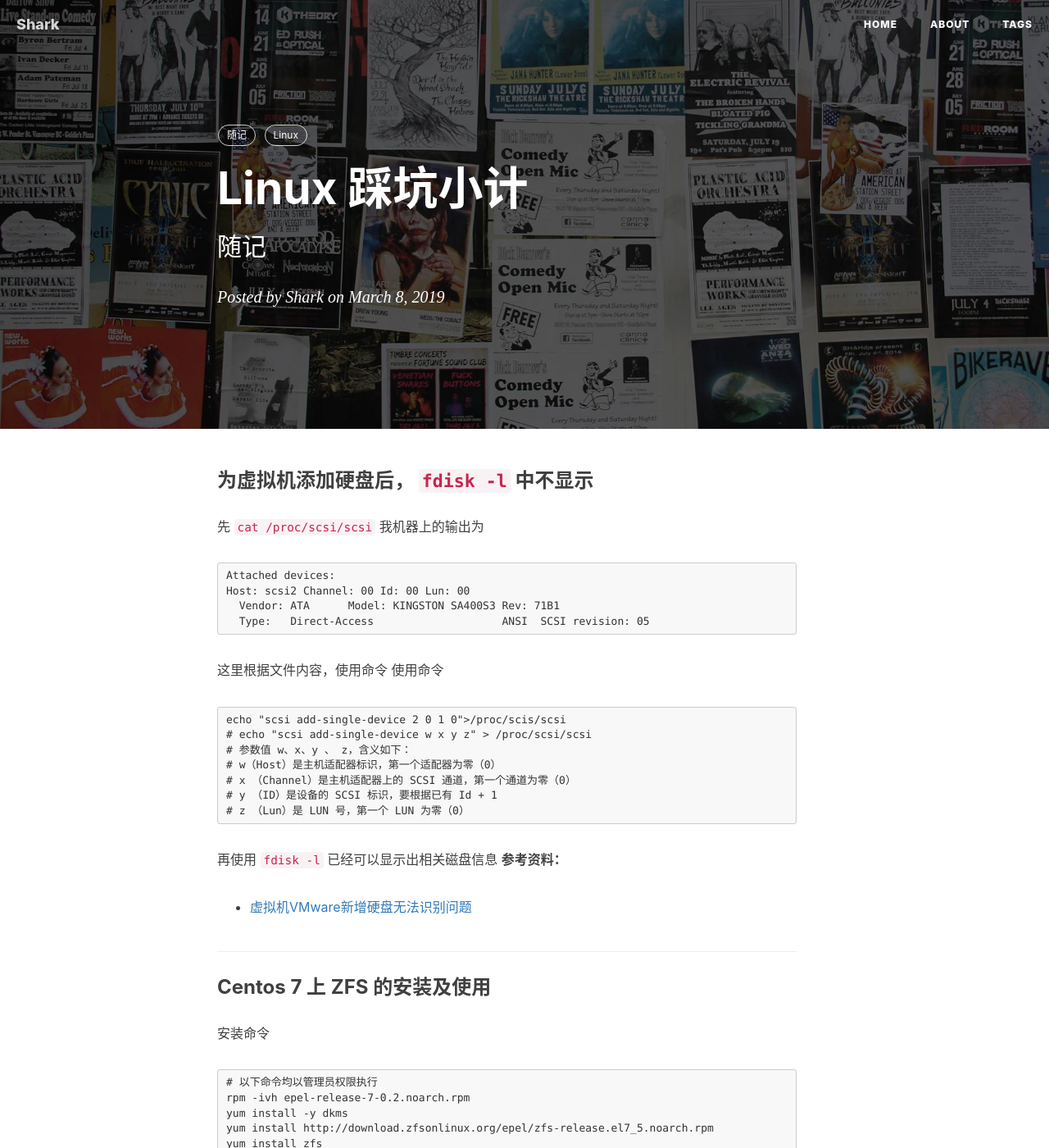
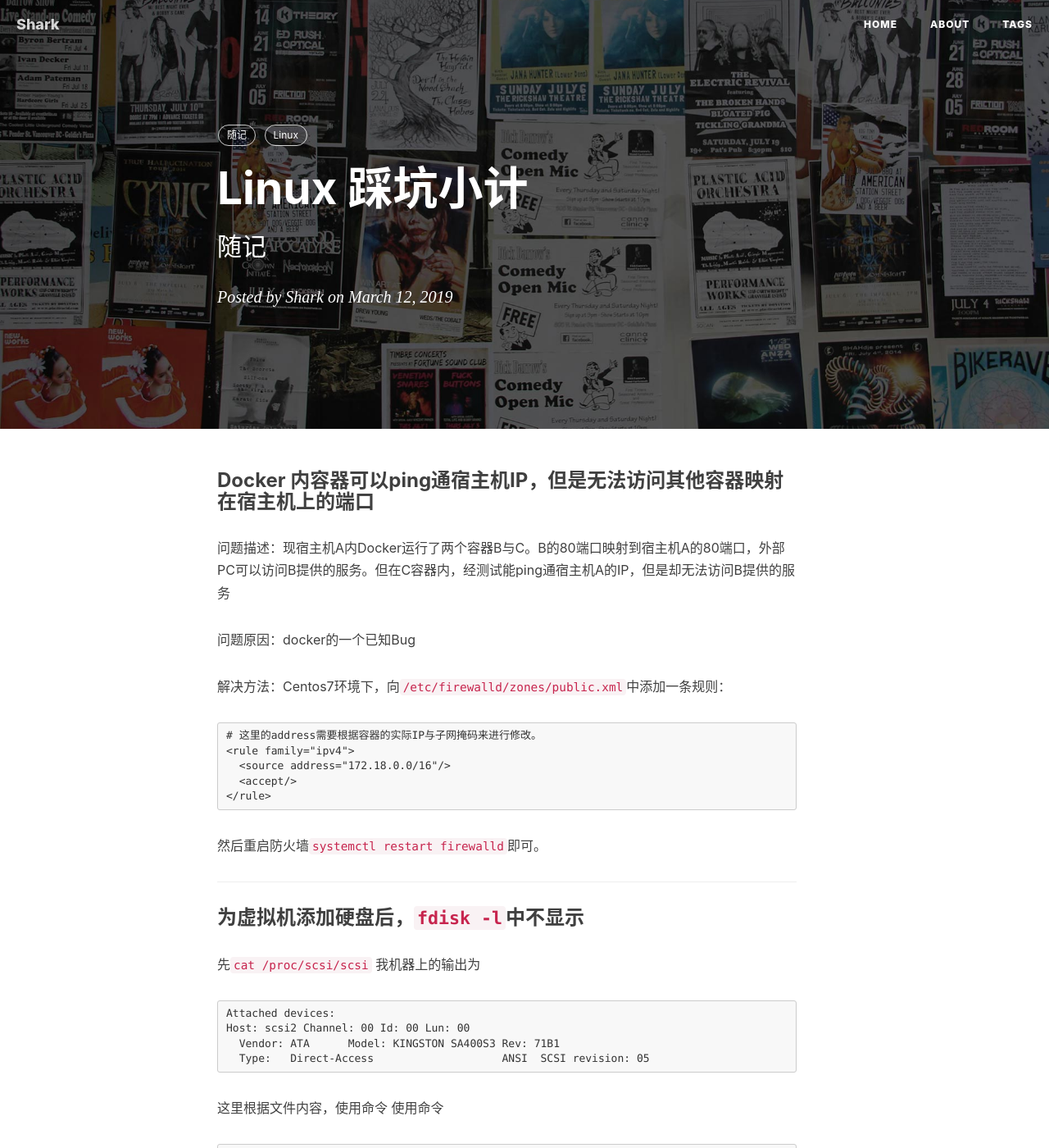
Before and after one commit to yinyuhang/yinyuhang.github.io, a Jekyll site: the page built from _posts/2019-03-12-pits-on-linux.md, in a window 1280 px wide and 1400 px high. Shown: the whole window at 82% size. Built offline with Jekyll 4.4.1, drawn with Linux system fonts in a browser that asks for light colours; nearby versions of some CDN libraries; comment, search, counter and statistics services are not loaded.

Commit message:
add a linux pit

````diff
--- a/_posts/2019-03-08-pits-on-linux.md
+++ b/_posts/2019-03-12-pits-on-linux.md
@@ -2,13 +2,31 @@
 layout: post
 title: "Linux 踩坑小计"
 subtitle: "随记"
-date: 2019-03-08 15:11:05
+date: 2019-03-12 21:12:05
 tag:
     - 随记
     - Linux
 ---
-### 为虚拟机添加硬盘后， ```fdisk -l``` 中不显示
-先 ``` cat /proc/scsi/scsi```
+
+### Docker 内容器可以ping通宿主机IP，但是无法访问其他容器映射在宿主机上的端口
+问题描述：现宿主机A内Docker运行了两个容器B与C。B的80端口映射到宿主机A的80端口，外部PC可以访问B提供的服务。但在C容器内，经测试能ping通宿主机A的IP，但是却无法访问B提供的服务
+
+问题原因：docker的一个已知Bug
+
+解决方法：Centos7环境下，向`/etc/firewalld/zones/public.xml`中添加一条规则：
+```
+# 这里的address需要根据容器的实际IP与子网掩码来进行修改。
+<rule family="ipv4">
+  <source address="172.18.0.0/16"/>
+  <accept/>
+</rule>
+```
+然后重启防火墙`systemctl restart firewalld`即可。
+
+--------------------------
+
+### 为虚拟机添加硬盘后，`fdisk -l`中不显示
+先`cat /proc/scsi/scsi`
 我机器上的输出为
 ```
 Attached devices:
@@ -48,3 +66,5 @@ lsmod | grep zfs
 **参考资料：**
 * [zfs-on-linux-RHEL-and-CentOS](https://github.com/zfsonlinux/zfs/wiki/RHEL-and-CentOS)
 * [Oracle官方使用文档](https://docs.oracle.com/cd/E24847_01/html/819-7065/zfsover-1.html#scrolltoc)
+
+----------------------
````
